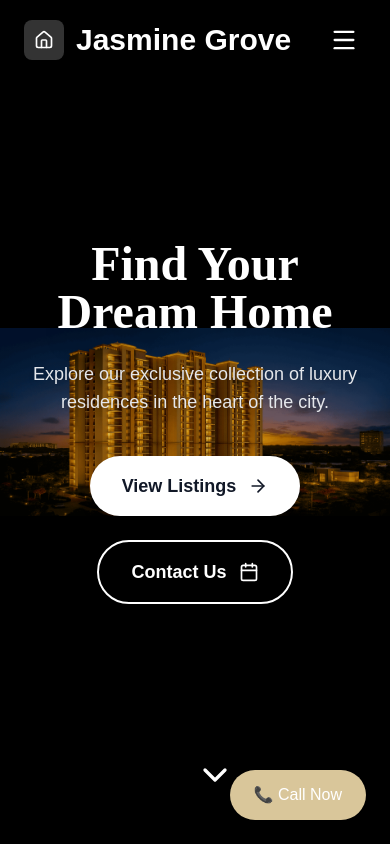
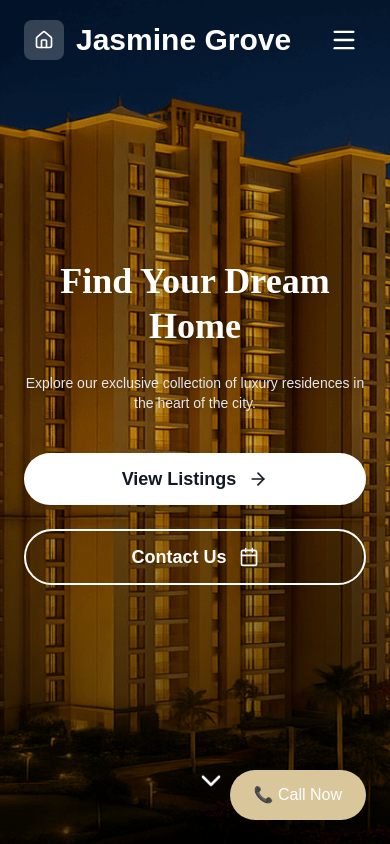
Before and after one commit to AgarwalArsh11/Jasmine-grove, a React (Create React App) app: page / in a window 390 px wide. Shown: the top 844 px of the page. Built offline with nearby package versions, Linux system fonts and the light colour scheme.

Commit message:
the navbar and hero section image

```diff
--- a/src/components/Hero.jsx
+++ b/src/components/Hero.jsx
@@ -3,7 +3,7 @@ import { Link as ScrollLink } from "react-scroll";
 import { ArrowRight, Calendar, ChevronDown } from "lucide-react";
 import { useIntersectionObserver } from "../hooks/hooks";
 
-import heroImage from "../assets/hero/final-hero.png"; // <-- USE NEW WIDE IMAGE
+import heroImage from "../assets/hero/final-hero.png"; // <-- USE WIDE IMAGE
 
 const Hero = () => {
   const [ref, isVisible] = useIntersectionObserver();
@@ -11,49 +11,44 @@ const Hero = () => {
   return (
     <section
       id="home"
-      className="relative h-screen w-full flex items-center justify-center text-white overflow-hidden bg-black"
+      className="relative h-screen w-full flex items-center justify-center text-white overflow-hidden"
     >
-      {/* FULL WIDTH CINEMATIC IMAGE */}
+      {/* RESPONSIVE, FULL WIDTH HERO IMAGE */}
       <img
-  src={heroImage}
-  alt="Jasmine Grove"
-  className="
-    absolute inset-0 w-full h-full
-    object-contain
-    bg-black
-    transition-all duration-700
-  "
-  style={{ objectPosition: "center center" }}
-/>
+        src={heroImage}
+        alt="Jasmine Grove"
+        className="absolute inset-0 w-full h-full object-cover"
+        style={{ objectPosition: "center top" }}
+      />
 
+      {/* Dark Gradient Overlay */}
+      <div className="absolute inset-0 bg-gradient-to-b from-black/30 via-black/20 to-black/70" />
 
-      {/* Premium dark overlay */}
-      <div className="absolute inset-0 bg-gradient-to-b from-black/40 via-black/10 to-black/70"></div>
-
-      {/* Content */}
+      {/* HERO CONTENT */}
       <div
         ref={ref}
-        className={`relative z-10 text-center px-6 max-w-4xl transition-all duration-1000 ${
-          isVisible ? "opacity-100 translate-y-0" : "opacity-0 translate-y-8"
+        className={`relative z-10 text-center px-6 max-w-4xl transition-all duration-700 ${
+          isVisible ? "opacity-100 translate-y-0" : "opacity-0 translate-y-6"
         }`}
       >
-        <h1 className="text-5xl sm:text-7xl font-extrabold mb-6 drop-shadow-xl">
+        <h1 className="text-4xl sm:text-6xl md:text-7xl font-extrabold mb-6 drop-shadow-lg leading-tight">
           Find Your Dream Home
         </h1>
 
-        <p className="text-lg sm:text-2xl text-gray-200 mb-10 drop-shadow-md">
+        <p className="text-sm sm:text-lg md:text-2xl text-gray-200 mb-10 drop-shadow-md">
           Explore our exclusive collection of luxury residences in the heart of the city.
         </p>
 
+        {/* BUTTONS */}
         <div className="flex flex-col sm:flex-row justify-center items-center gap-6">
           <ScrollLink
             to="amenities"
             smooth={true}
             duration={700}
             offset={-60}
-            className="group inline-flex items-center justify-center gap-3 px-8 py-4 text-lg
+            className="group inline-flex items-center justify-center gap-3 px-8 py-3 md:py-4 text-lg
             font-semibold rounded-full bg-white text-gray-900 hover:bg-gray-200 shadow-lg
-            hover:scale-105 transition cursor-pointer"
+            hover:scale-105 transition cursor-pointer w-full sm:w-auto"
           >
             View Listings
             <ArrowRight className="w-5 h-5 group-hover:translate-x-1 transition" />
@@ -64,9 +59,9 @@ const Hero = () => {
             smooth={true}
             duration={700}
             offset={-60}
-            className="group inline-flex items-center justify-center gap-3 px-8 py-4 text-lg
+            className="group inline-flex items-center justify-center gap-3 px-8 py-3 md:py-4 text-lg
             font-semibold rounded-full border-2 border-white text-white hover:bg-white
-            hover:text-gray-900 hover:scale-105 transition cursor-pointer"
+            hover:text-gray-900 hover:scale-105 transition cursor-pointer w-full sm:w-auto"
           >
             Contact Us
             <Calendar className="w-5 h-5" />
@@ -74,8 +69,9 @@ const Hero = () => {
         </div>
       </div>
 
+      {/* SCROLL INDICATOR */}
       <div className="absolute bottom-10 left-1/2 -translate-x-1/2 z-10 animate-bounce">
-        <ChevronDown className="w-10 h-10 text-white" />
+        <ChevronDown className="w-8 h-8 md:w-10 md:h-10 text-white" />
       </div>
     </section>
   );
```
